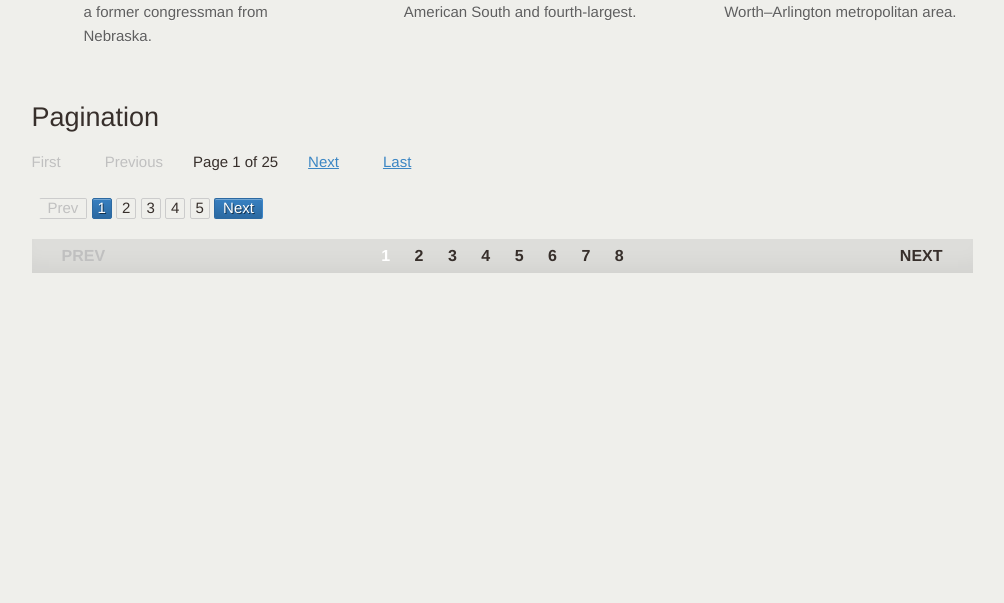
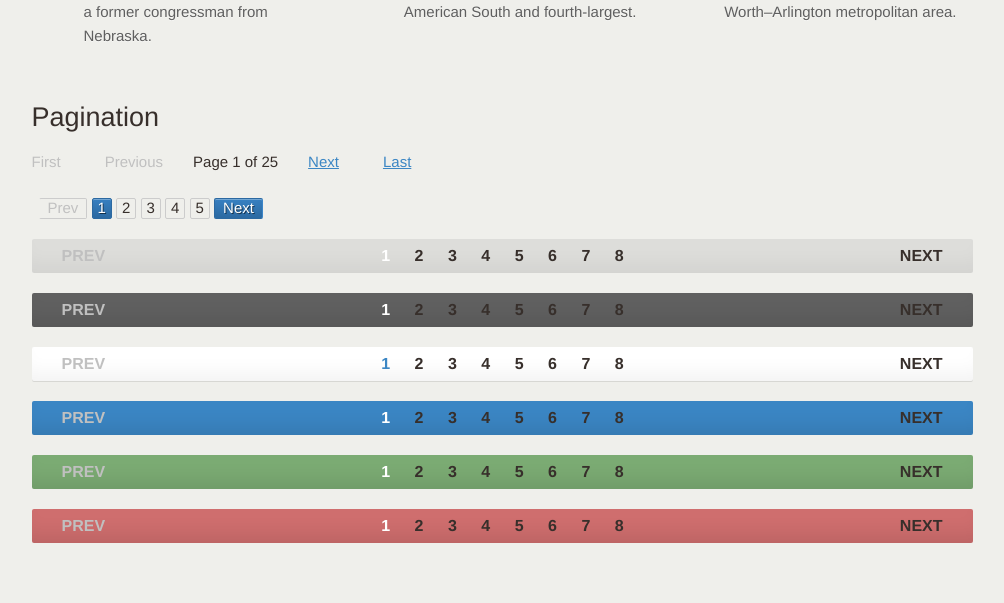
Before and after one commit to iurevych/The-Bricks, a Rails app: page / in a window 1280 px wide. Shown: the part 3121-3724 px from the top of the page, without its empty margins (138-1142 px from the left). Before the commit the page ends 3394 px from the top, so only its background shows below. Run offline with Rails 7, Linux system fonts and the light colour scheme; style sheets or scripts are compiled from the project's sources; some libraries are stand-ins or nearby versions.

Commit message:
Panel pagination

```diff
--- a/app/assets/stylesheets/modules/panel-pagination.sass
+++ b/app/assets/stylesheets/modules/panel-pagination.sass
@@ -5,6 +5,7 @@
 
 .panel-pagination
   background-color: rgba(#c0c0c0, .4)
+  border-radius: 2px
   cursor: default
   font-size: 16px
   font-weight: bold
@@ -12,6 +13,31 @@
   text-align: center
   +box-shadow(inset 0 -20px 20px -12px rgba(#000, .05))
   +clearfix
+  &.is-inverse
+    background-color: #606060
+    +box-shadow(inset 0 -20px 20px -12px rgba(#000, .1))
+
+  &.is-firm
+    background-color: $firm
+    +box-shadow(inset 0 -20px 20px -12px rgba(#000, .1))
+
+  &.is-positive
+    background-color: $positive
+    +box-shadow(inset 0 -20px 20px -12px rgba(#000, .1))
+
+  &.is-negative
+    background-color: $negative
+    +box-shadow(inset 0 -20px 20px -12px rgba(#000, .1))
+
+  &.is-minimal
+    background-color: #fff
+    +box-shadow((inset 0 -20px 20px -12px rgba(#000, .05), 0 1px 0 rgba(#000, .1)))
+    li
+      &.is-active
+        a
+          color: $firm
+      a:hover
+        color: $firm
 
   > li
     display: inline-block
--- a/app/views/application/_paginations.haml
+++ b/app/views/application/_paginations.haml
@@ -72,3 +72,162 @@
 
     %li.is-next
       %a{href: "#"} Next
+
+
+  %ul.panel-pagination.is-inverse
+    %li.is-prev.is-inactive
+      %a{href: "#"} Prev
+
+    %li.is-active
+      %a{href: "#"} 1
+
+    %li
+      %a{href: "#"} 2
+
+    %li
+      %a{href: "#"} 3
+
+    %li
+      %a{href: "#"} 4
+
+    %li
+      %a{href: "#"} 5
+
+    %li
+      %a{href: "#"} 6
+
+    %li
+      %a{href: "#"} 7
+
+    %li
+      %a{href: "#"} 8
+
+    %li.is-next
+      %a{href: "#"} Next
+
+
+  %ul.panel-pagination.is-minimal
+    %li.is-prev.is-inactive
+      %a{href: "#"} Prev
+
+    %li.is-active
+      %a{href: "#"} 1
+
+    %li
+      %a{href: "#"} 2
+
+    %li
+      %a{href: "#"} 3
+
+    %li
+      %a{href: "#"} 4
+
+    %li
+      %a{href: "#"} 5
+
+    %li
+      %a{href: "#"} 6
+
+    %li
+      %a{href: "#"} 7
+
+    %li
+      %a{href: "#"} 8
+
+    %li.is-next
+      %a{href: "#"} Next
+
+
+  %ul.panel-pagination.is-firm
+    %li.is-prev.is-inactive
+      %a{href: "#"} Prev
+
+    %li.is-active
+      %a{href: "#"} 1
+
+    %li
+      %a{href: "#"} 2
+
+    %li
+      %a{href: "#"} 3
+
+    %li
+      %a{href: "#"} 4
+
+    %li
+      %a{href: "#"} 5
+
+    %li
+      %a{href: "#"} 6
+
+    %li
+      %a{href: "#"} 7
+
+    %li
+      %a{href: "#"} 8
+
+    %li.is-next
+      %a{href: "#"} Next
+
+
+  %ul.panel-pagination.is-positive
+    %li.is-prev.is-inactive
+      %a{href: "#"} Prev
+
+    %li.is-active
+      %a{href: "#"} 1
+
+    %li
+      %a{href: "#"} 2
+
+    %li
+      %a{href: "#"} 3
+
+    %li
+      %a{href: "#"} 4
+
+    %li
+      %a{href: "#"} 5
+
+    %li
+      %a{href: "#"} 6
+
+    %li
+      %a{href: "#"} 7
+
+    %li
+      %a{href: "#"} 8
+
+    %li.is-next
+      %a{href: "#"} Next
+
+  %ul.panel-pagination.is-negative
+    %li.is-prev.is-inactive
+      %a{href: "#"} Prev
+
+    %li.is-active
+      %a{href: "#"} 1
+
+    %li
+      %a{href: "#"} 2
+
+    %li
+      %a{href: "#"} 3
+
+    %li
+      %a{href: "#"} 4
+
+    %li
+      %a{href: "#"} 5
+
+    %li
+      %a{href: "#"} 6
+
+    %li
+      %a{href: "#"} 7
+
+    %li
+      %a{href: "#"} 8
+
+    %li.is-next
+      %a{href: "#"} Next
```
